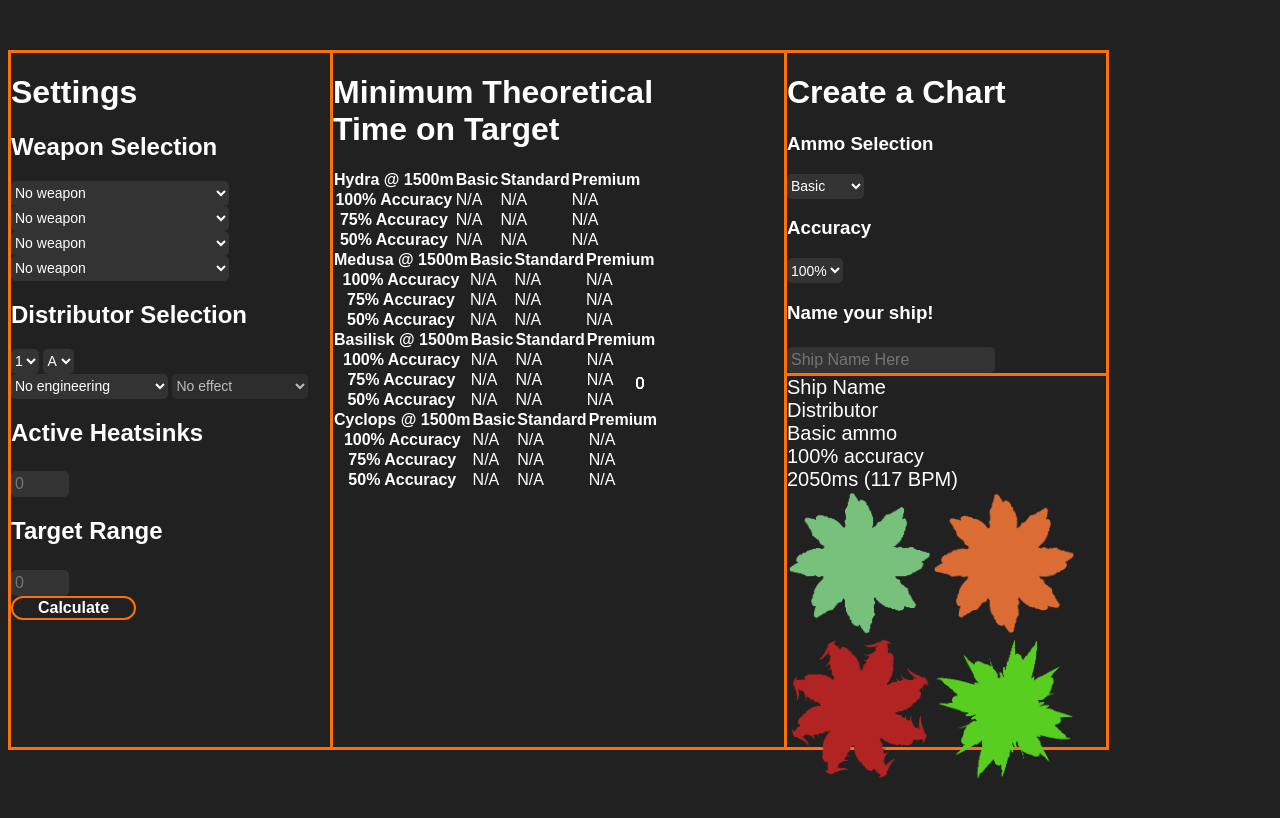
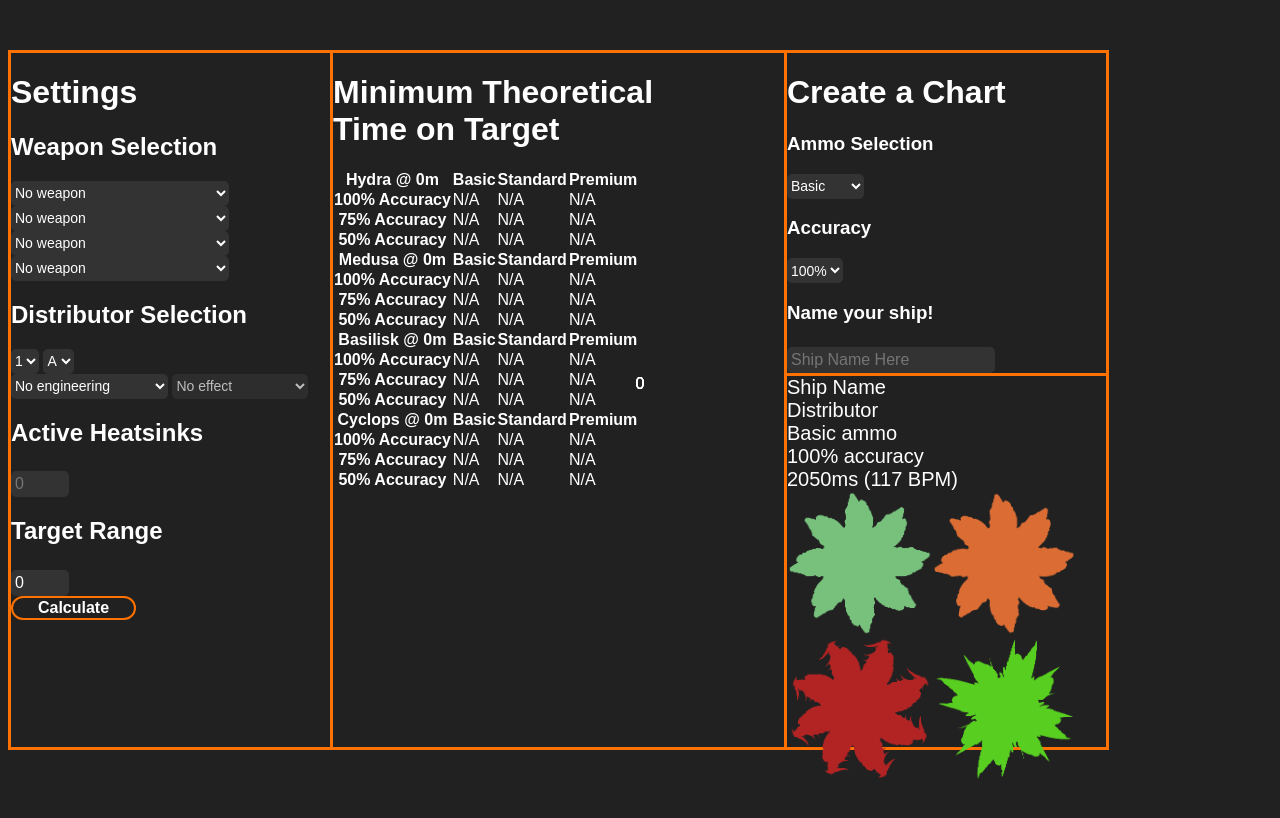
Before and after one commit to Th3-Hero/AX-MTToT-Calculator, a Svelte app: page / in a window 1280 px wide. Shown: the top 818 px of the page. Built offline with nearby package versions, Linux system fonts and the light colour scheme.

Commit message:
Range binding

```diff
--- a/src/components/data-display/MainDataDisplay.svelte
+++ b/src/components/data-display/MainDataDisplay.svelte
@@ -11,5 +11,5 @@
 </h1>
 
 {#each KNOWN_INTERCEPTOR as interceptor}
-    <InfoTable {interceptor} range="1500"/>
+    <InfoTable {interceptor}/>
 {/each}
--- a/src/components/data-display/info-table/InfoTable.svelte
+++ b/src/components/data-display/info-table/InfoTable.svelte
@@ -1,12 +1,13 @@
 <script lang="ts">
+    import { range } from '../../../typescript/store';
+
     export let interceptor: string;
-    export let range: number;
 </script>
 
 <table class="table is-hoverable is-fullwidth mb-1">
     <thead>
         <tr>
-            <th>{interceptor} @ {range}m</th>
+            <th>{interceptor} @ {$range || 0}m</th>
             <th>Basic</th>
             <th>Standard</th>
             <th>Premium</th>
--- a/src/components/settings/SettingsUi.svelte
+++ b/src/components/settings/SettingsUi.svelte
@@ -1,7 +1,7 @@
 <script lang="ts">
     import ShipInput from './ship-input/ShipInput.svelte';
     import ShipImport from './ship-import/ShipImport.svelte';
-    import { selectedWeapons } from '../../typescript/store';
+    import { selectedWeapons, range } from '../../typescript/store';
 
     // Until importing is implemented, always use manual input
     let isImport = false;
@@ -9,6 +9,7 @@
     function testButton() {
         console.log($selectedWeapons);
     }
+
 </script>
 
 <div class="is-flex is-flex-direction-column">
@@ -24,7 +25,7 @@
         <input type="text" id="sinks" class="text-input small-text-input has-text-centered p-0" placeholder="0">
 
         <h2 class="mb-1">Target Range</h2>
-        <input type="text" id="range" class="text-input small-text-input has-text-centered p-0" placeholder="0">
+        <input type="text" bind:value={$range} id="range" class="text-input small-text-input has-text-centered p-0" placeholder="0">
     </div>
 
     <button class="custom-button has-text-centered is-align-self-center p-1 mt-6"
--- a/src/components/settings/ship-input/weapon/Weapon.svelte
+++ b/src/components/settings/ship-input/weapon/Weapon.svelte
@@ -9,6 +9,7 @@
     export let selectedWeapon: SelectedWeapon;
 </script>
 
+<!-- svelte-ignore a11y-no-onchange -->
 <select class="dropdown-select mt-2"
         bind:value={selectedWeapon.name}
         on:change={() => selectedWeapon.class = findAxWeapon(selectedWeapon.name)?.options[0].weaponSize}>
--- a/src/typescript/store.ts
+++ b/src/typescript/store.ts
@@ -12,3 +12,4 @@ const buildStarterStore = (): SelectedWeapon[] => {
 }
 
 export let selectedWeapons = writable<SelectedWeapon[]>(buildStarterStore());
+export let range = writable<number>(0);
```
